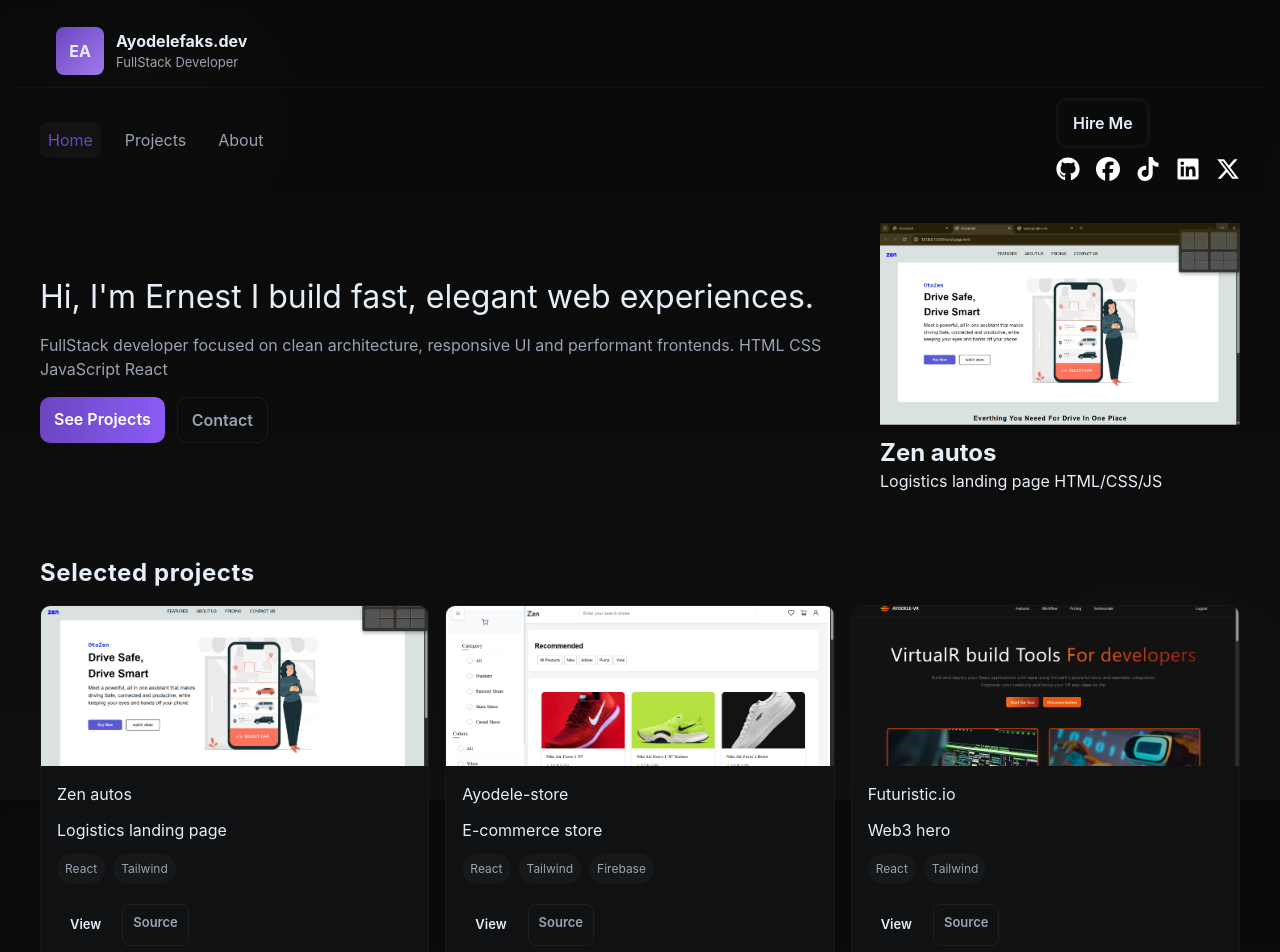
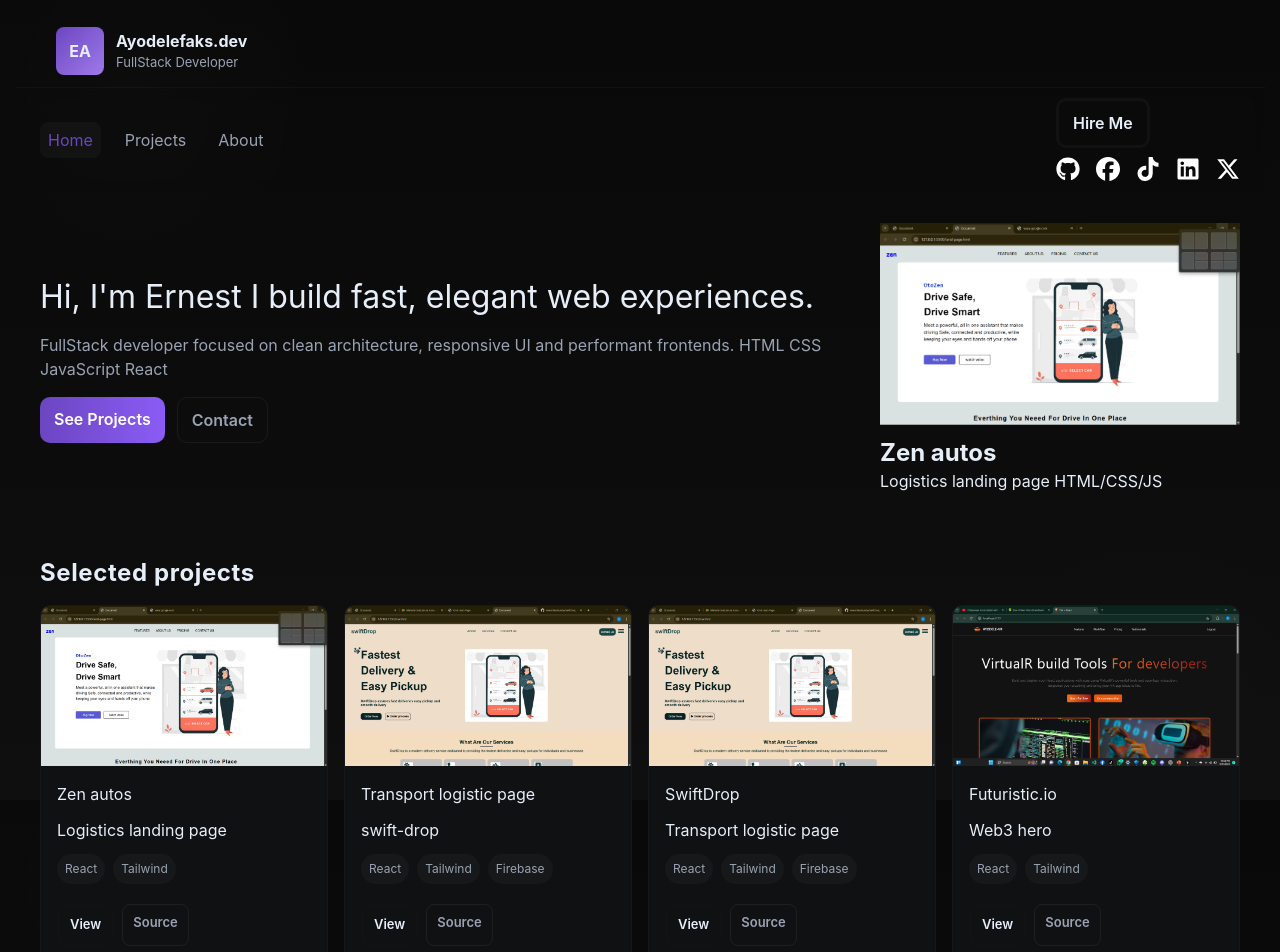
Before and after one commit to ernestfakokunde/vite-project, a React (Vite) app: page / in a window 1280 px wide. Shown: the top 952 px of the page. Built offline with nearby package versions, Linux system fonts and the light colour scheme.

Commit message:
deleted ecommerce

```diff
--- a/src/pages/Home.jsx
+++ b/src/pages/Home.jsx
@@ -4,13 +4,14 @@ import ProjectCard from "../components/ProjectCard";
 import ContactForm from "../components/ContactForm";
 
 // Import images from src/assets so Vite can bundle them
-import Ecommerce from "../assets/ecommerce.png";
 import AyoVR from "../assets/AyoVR.png";
 import Zen from "../assets/Zen.png";
+import swiftdrop from "../assets/swiftdrop.png";
 
 const projects = [
   { title: "Zen autos", desc: "Logistics landing page", img: Zen, tags: ["React","Tailwind"] },
-  { title: "Ayodele-store", desc: "E-commerce store", img: Ecommerce, tags: ["React","Tailwind", "Firebase"] },
+  { title: "Transport logistic page", desc: "swift-drop", img: swiftdrop, tags: ["React","Tailwind", "Firebase"] },
+  { title: "SwiftDrop", desc: "Transport logistic page", img: swiftdrop, tags: ["React","Tailwind", "Firebase"] },
   { title: "Futuristic.io", desc: "Web3 hero", img: AyoVR, tags: ["React","Tailwind"] },
 ];
 
--- a/src/pages/Projects.jsx
+++ b/src/pages/Projects.jsx
@@ -1,11 +1,10 @@
 import React from "react";
 import ProjectCard from "../components/ProjectCard";
-import Ecommerce from "../assets/ecommerce.png";
 import AyoVR from "../assets/AyoVR.png";
 import Zen from "../assets/Zen.png";
-
+import swiftdrop from "../assets/swiftdrop.png";
 const projects = [
-  { title: "Zen Ecommerce", desc: "Ecommerce landing page", img: Ecommerce, tags: ["React","Tailwind"] },
+  { title: "Zen Ecommerce", desc: "Tansport logistic landing pagen", img: swiftdrop, tags: ["React","Tailwind"] },
   { title: "Ayodele VR", desc: "Interactive VR demo", img: AyoVR, tags: ["React","Tailwind"] },
   { title: "Zen Autos", desc: "Web3 hero", img: Zen, tags: ["React","Tailwind"] },
 ];
```
Also changed, not shown: src/assets/Ecommerce.png (deleted), src/assets/swiftdrop.png (added).
